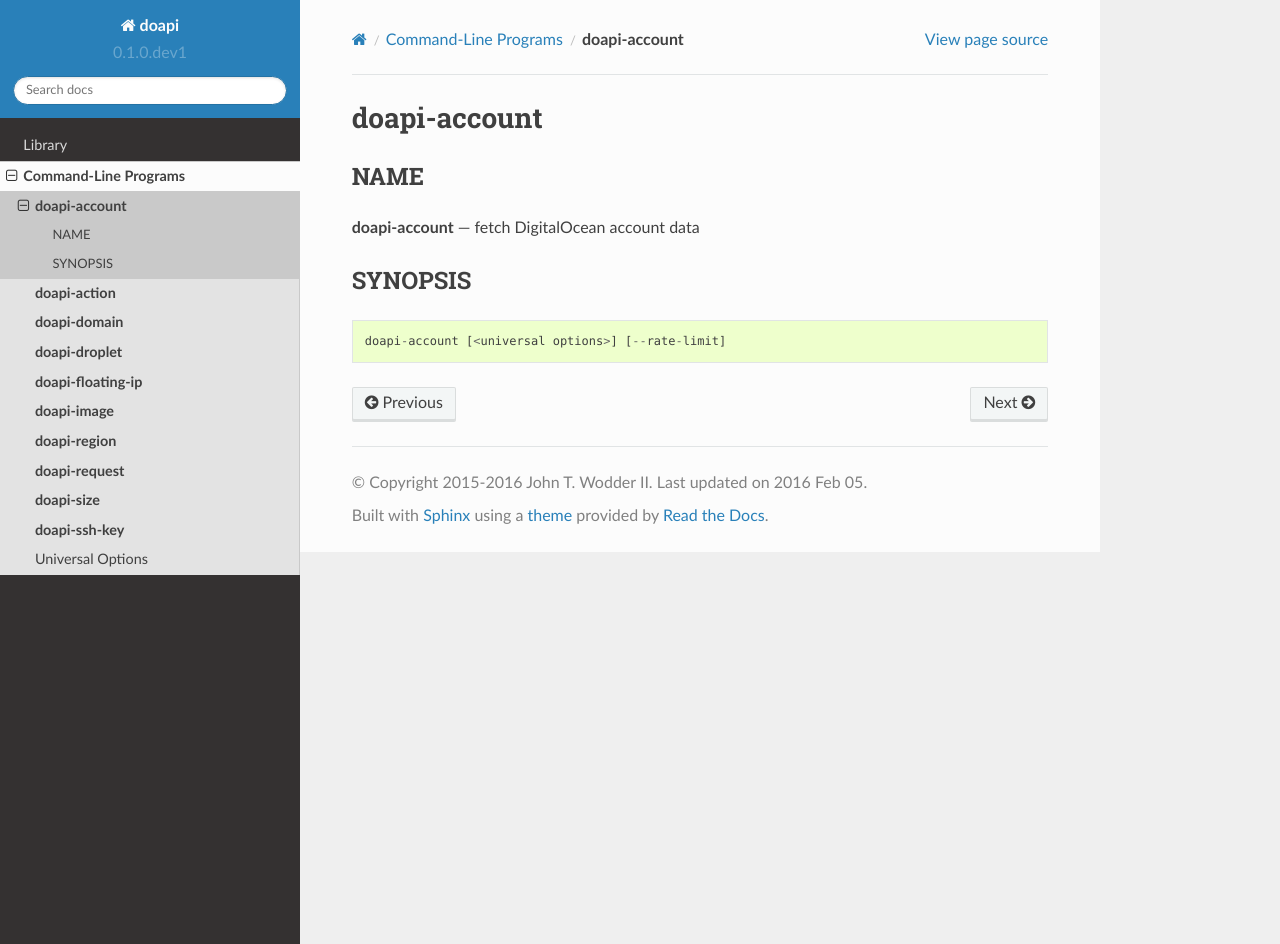
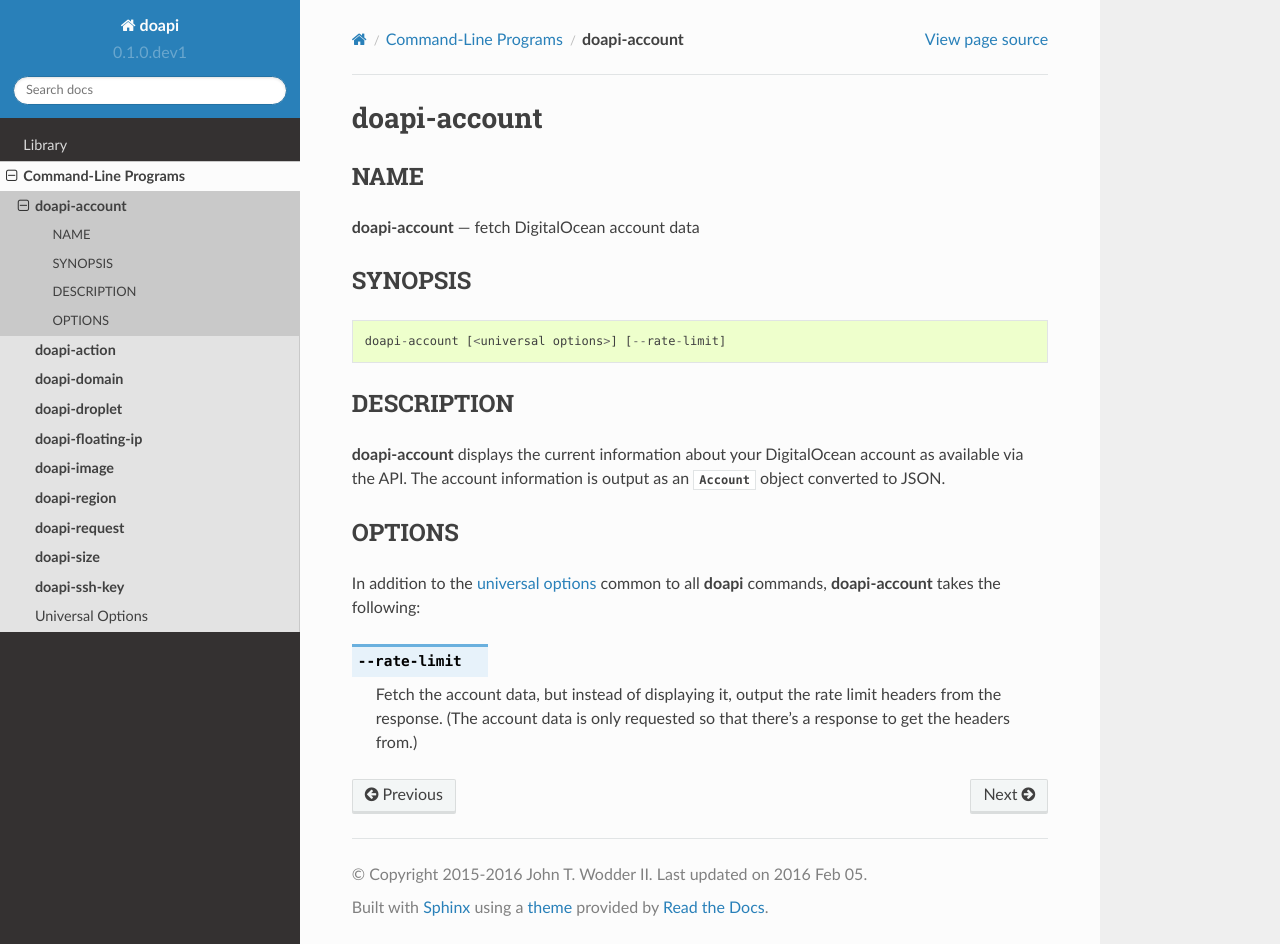
Before and after one commit to jwodder/doapi, a Sphinx documentation site: the page built from docs/cli/account.rst, in a window 1280 px wide and 944 px high. Built offline with Sphinx 7.4.7 and the Read the Docs theme 2.0.0, drawn with Linux system fonts in a browser that asks for light colours.

Commit message:
Wrote documentation for `doapi-account`

```diff
--- a/docs/cli/account.rst
+++ b/docs/cli/account.rst
@@ -14,3 +14,24 @@ SYNOPSIS
 ::
 
     doapi-account [<universal options>] [--rate-limit]
+
+DESCRIPTION
+^^^^^^^^^^^
+
+:program:`doapi-account` displays the current information about your
+DigitalOcean account as available via the API.  The account information is
+output as an `Account` object converted to JSON.
+
+OPTIONS
+^^^^^^^
+
+In addition to the :ref:`universal options <universal>` common to all
+:program:`doapi` commands, :program:`doapi-account` takes the following:
+
+.. program:: doapi-account
+
+.. option:: --rate-limit
+
+    Fetch the account data, but instead of displaying it, output the rate limit
+    headers from the response.  (The account data is only requested so that
+    there's a response to get the headers from.)
```
Also changed, not shown: 1 other file.
